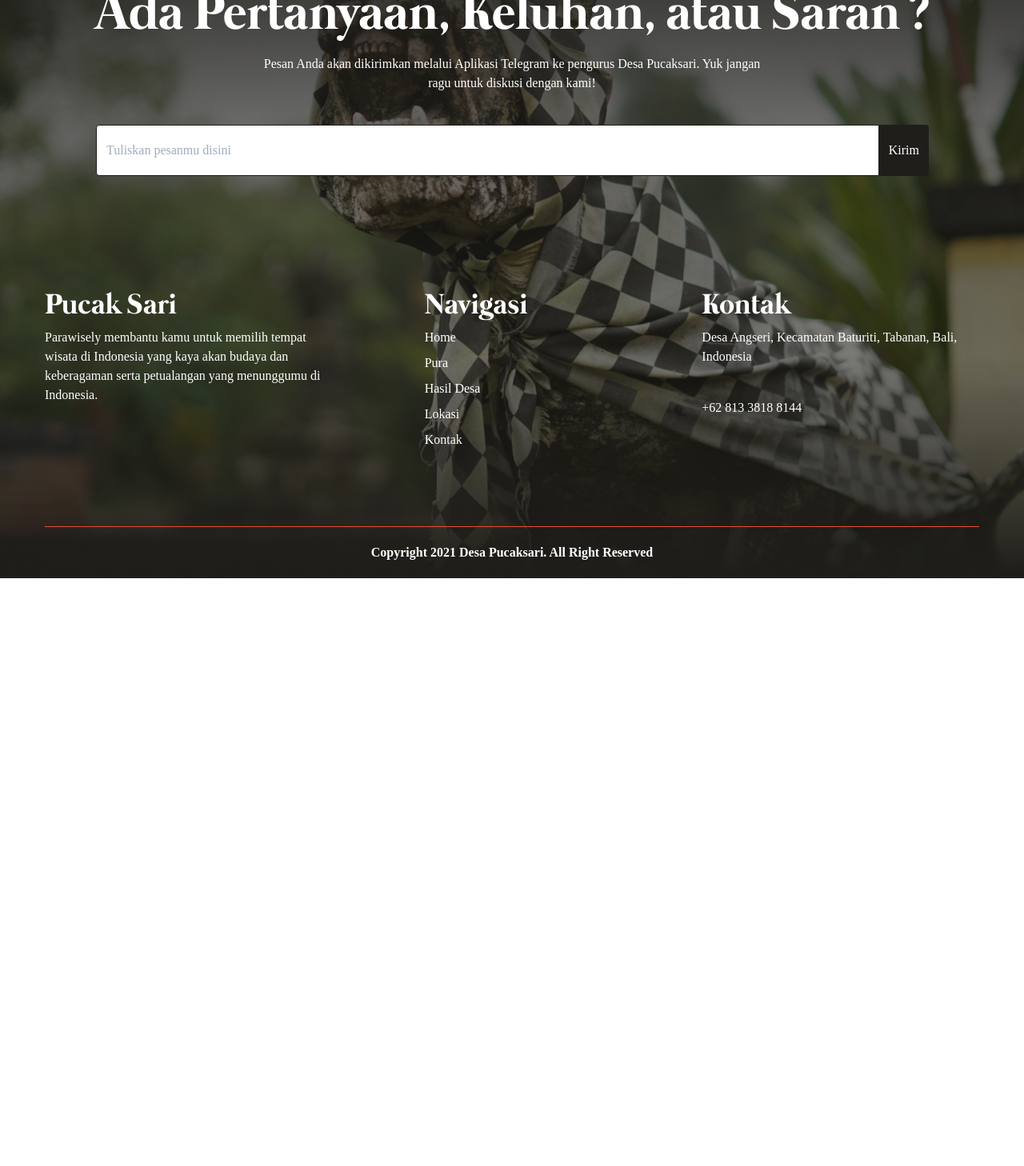
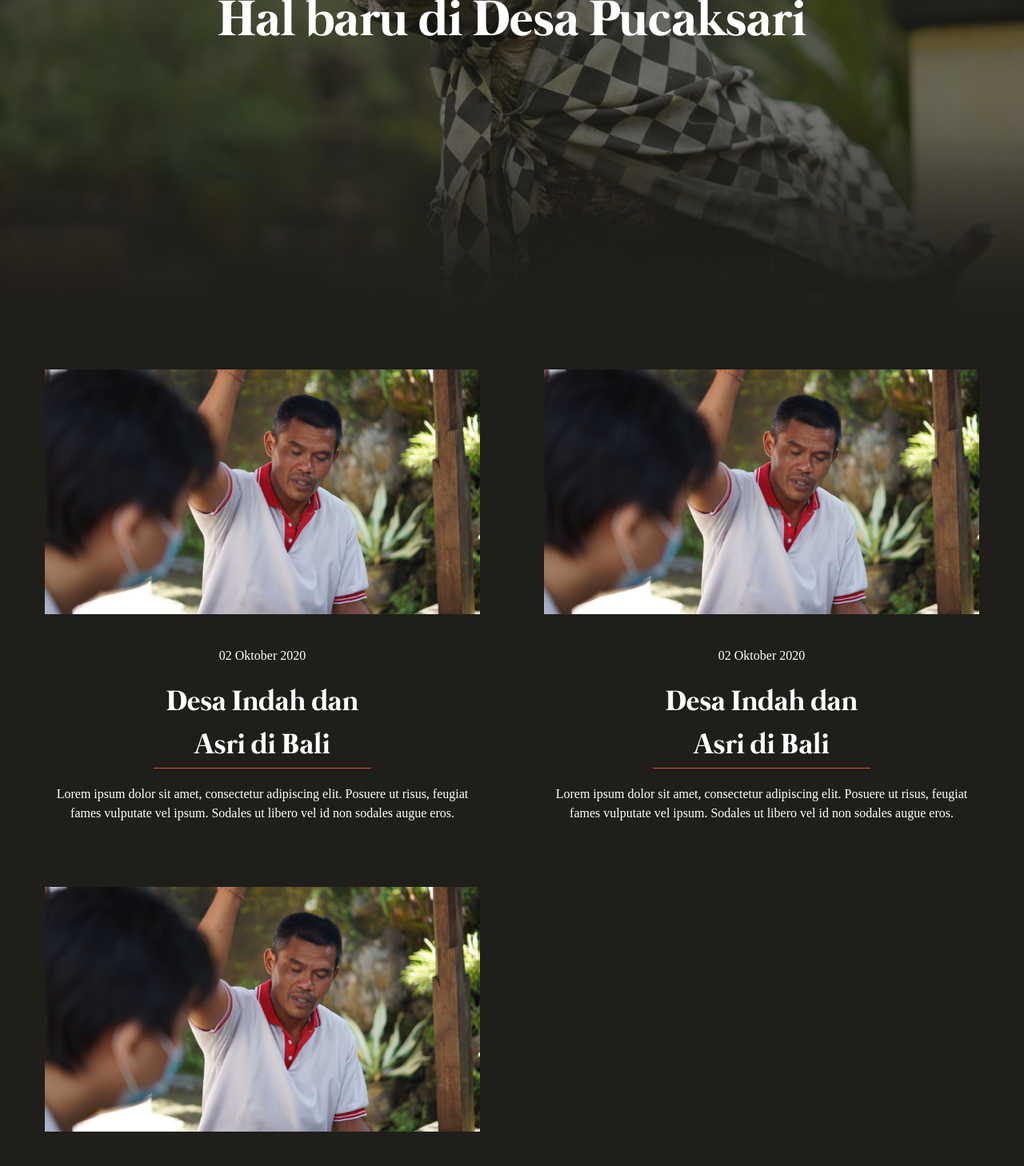
Before and after one commit to pucaksari/pucaksari, a Nuxt app: page /berita in a window 1280 px wide. Shown: the part 380-1838 px from the top of the page at 80% size. Before the commit the page ends 1103 px from the top, so only its background shows below. Built offline with nearby package versions, Linux system fonts and the light colour scheme; a web font is replaced by a local one; what vue-plyr would draw is missing.

Commit message:
ngubah nama folder artikel ke berita

```diff
--- /dev/null
+++ b/pages/berita/_slug.vue
@@ -0,0 +1,15 @@
+<template>
+  <h1>{{ this.slug }}</h1>
+</template>
+
+<script>
+export default {
+  async asyncData({ params }) {
+    const slug = params.slug; // When calling /abc the slug will be "abc"
+    return { slug };
+  },
+};
+</script>
+
+<style>
+</style>
--- /dev/null
+++ b/pages/berita/index.vue
@@ -0,0 +1,20 @@
+<template>
+  <div>
+    <hero-blank />
+    <div class="container grid grid-cols-1 px-4 lg:grid-cols-2">
+      <Article />
+      <Article />
+      <Article />
+    </div>
+  </div>
+</template>
+
+<script>
+import HeroBlank from "~/components/HeroBlank.vue";
+export default {
+  components: { HeroBlank },
+};
+</script>
+
+<style>
+</style>
```
